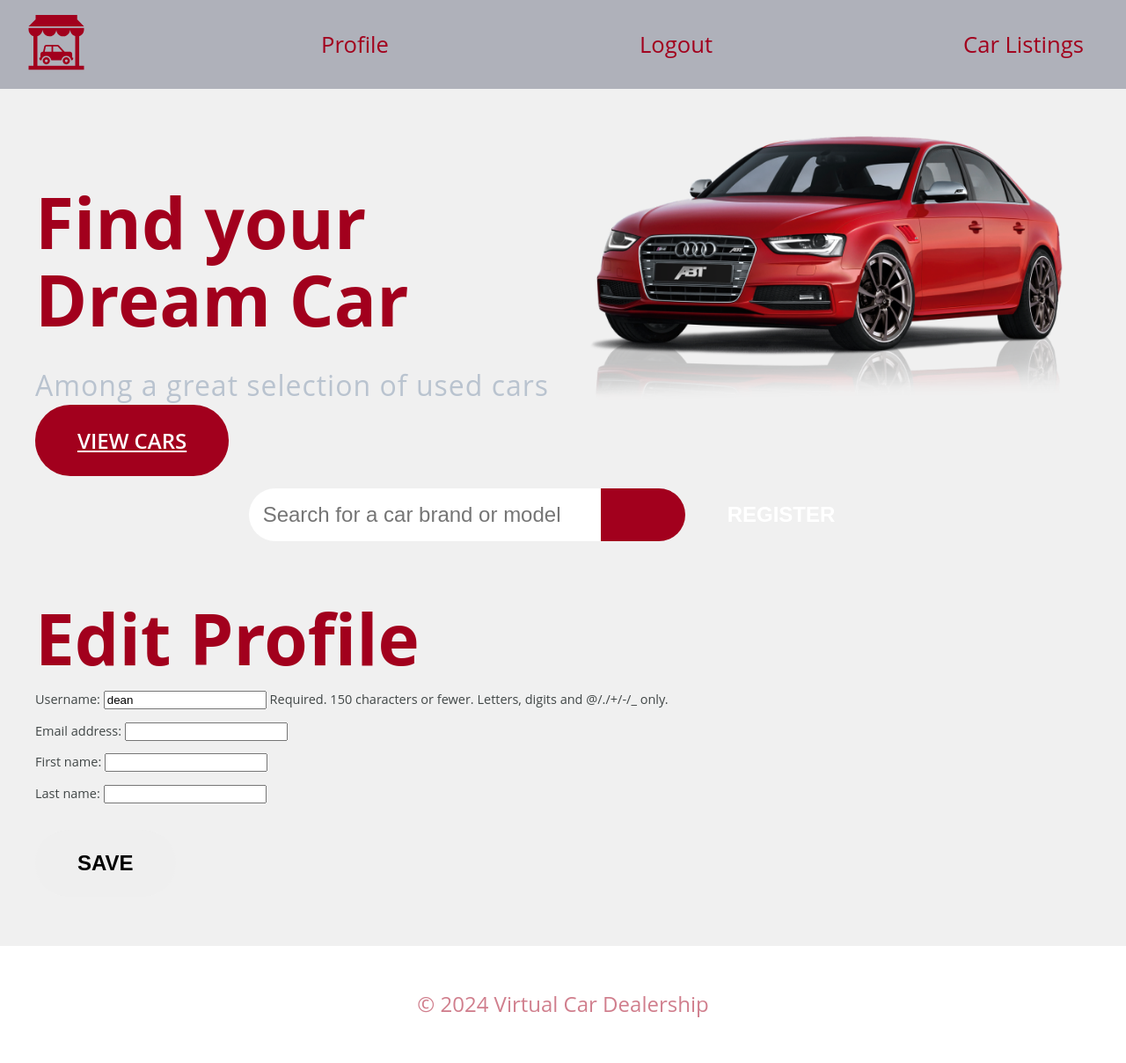
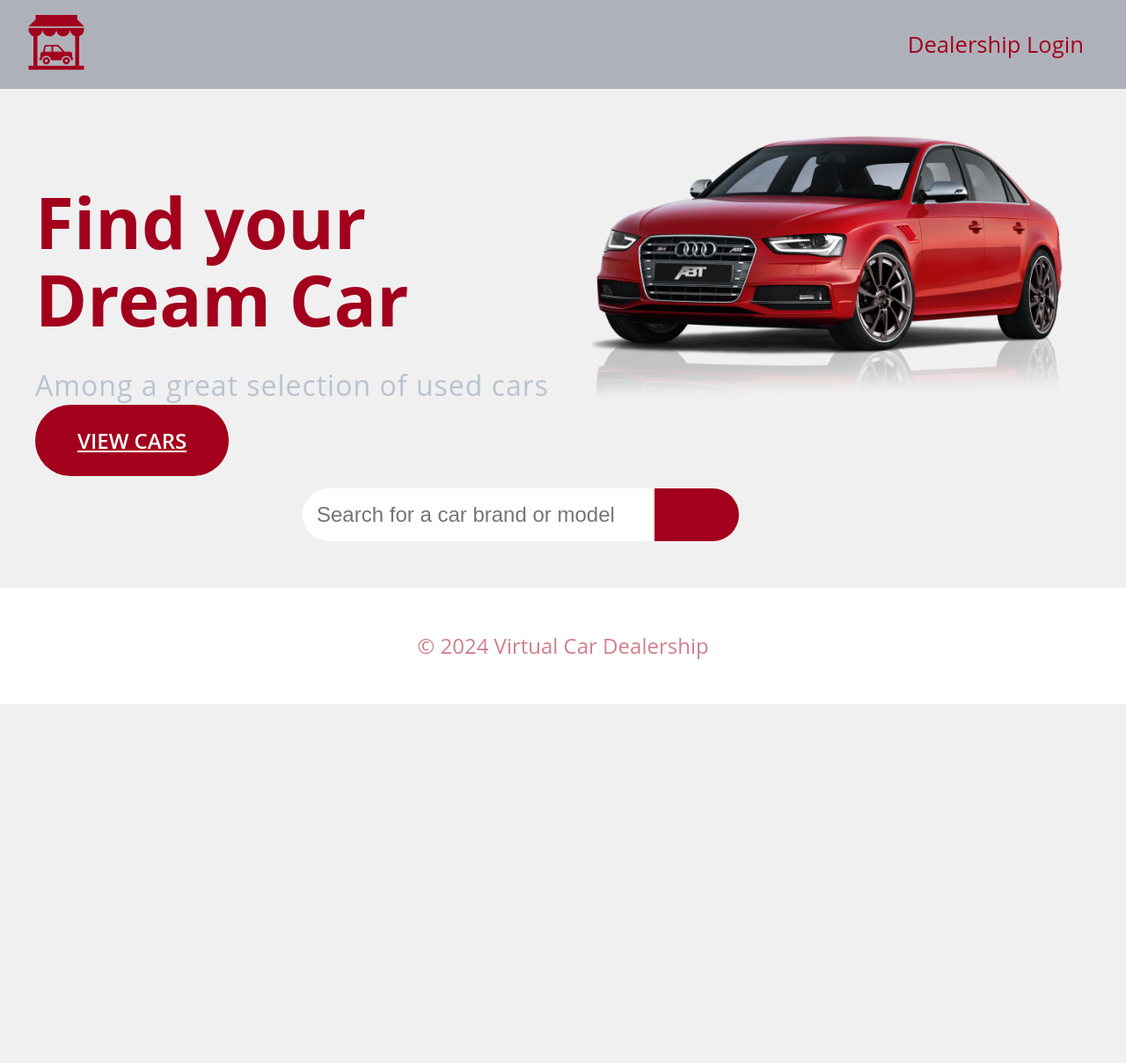
Before and after one commit to Cyber-pgp/virtual-car-dealership, a Django app: page /accounts/profile/edit/ in a window 1280 px wide. Shown: the whole page at 88% size. After the commit the page ends 800 px from the top, so only its background shows below. Run offline with Django 5.2, Linux system fonts and the light colour scheme; a user stored in the database is signed in.

Commit message:
final changes

```diff
--- a/templates/base.html
+++ b/templates/base.html
@@ -13,14 +13,8 @@
     <header>
         <nav class="nav">
             <a class="logo" href="{% url 'home' %}" title="Home"><img src="{% static 'images/logo.svg' %}" alt="Home"></a>
-            {% if user.is_authenticated %}
-                <p class="nav__item"><a href="{% url 'accounts:profile' %}">Profile</a></p>
-                <p class="nav__item"><a href="{% url 'user_authentication:logout' %}">Logout</a></p>
-            {% else %}
-                <p class="nav__item"><a href="{% url 'user_authentication:login' %}">Login</a></p>
-                <p class="nav__item"><a href="{% url 'user_authentication:register' %}">Register</a></p>
-            {% endif %}
-            <p class="nav__item"><a href="{% url 'cars:car_listings' %}">Car Listings</a></p>
+            <p class="nav__item"><a href="{% url 'user_authentication:login' %}">Dealership Login</a></p>
+
         </nav>
     </header>
 
@@ -53,15 +47,11 @@
         <section class="searchbar">
             <form class="search" action="">
                 <input type="text" placeholder="Search for a car brand or model" name="search">
-                <button type="submit" title="Register"><i class="btn"></i>Register</button>
+                <button type="submit" title="search"><i class="btn"></i></button>
             </form>
         </section>
 
-        <section>
-            <!-- featured cars -->
-            {% block content %}
-            {% endblock content %}
-        </section>
+
     </main>
 
     <footer class="footer">
```
